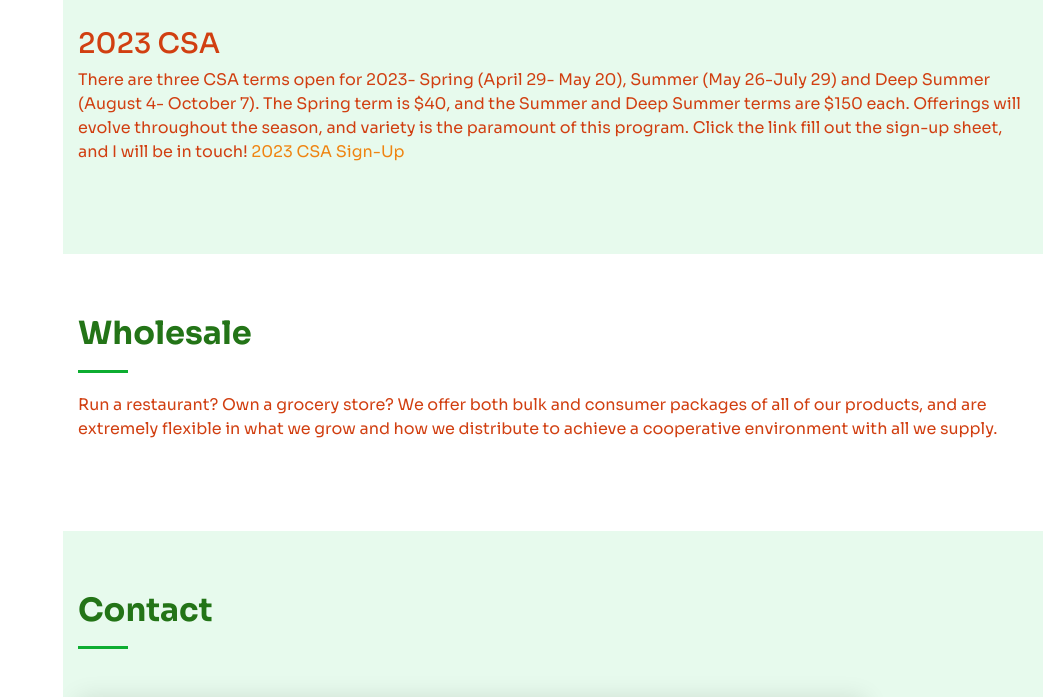
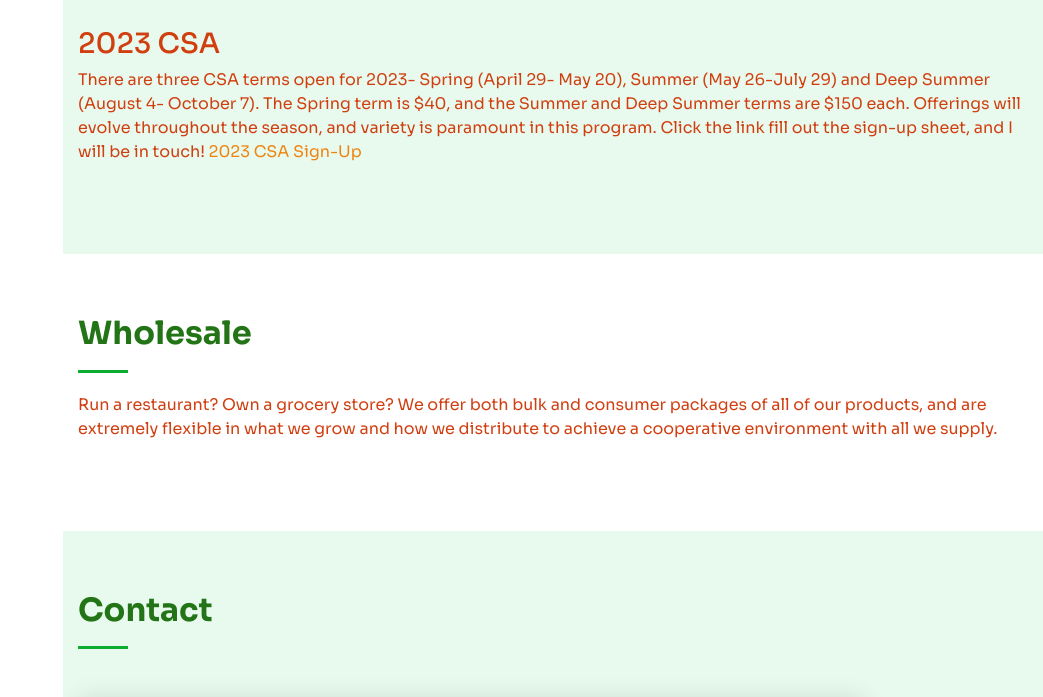
Before and after one commit to sandyseedfarm/site, a plain HTML site: page index.html in a window 1280 px wide. Shown: the part 1632-2329 px from the top of the page, without its empty margins (237-1280 px from the left). Drawn offline with nearby package versions, Linux system fonts and the light colour scheme.

Commit message:
Update index.html

```diff
--- a/index.html
+++ b/index.html
@@ -125,7 +125,7 @@
           <h3>2023 CSA</h3>
           <p>There are three CSA terms open for 2023- Spring (April 29- May 20), Summer (May 26-July 29) and
             Deep Summer (August 4- October 7). The Spring term is $40, and the Summer and Deep Summer terms are $150 each.
-          Offerings will evolve throughout the season, and variety is the paramount of this program. Click the link
+          Offerings will evolve throughout the season, and variety is paramount in this program. Click the link
           fill out the sign-up sheet, and I will be in touch!
          <a href="https://forms.gle/L9YCTcgjLQaXUJ6y9">2023 CSA Sign-Up </a>
           </p>
```
